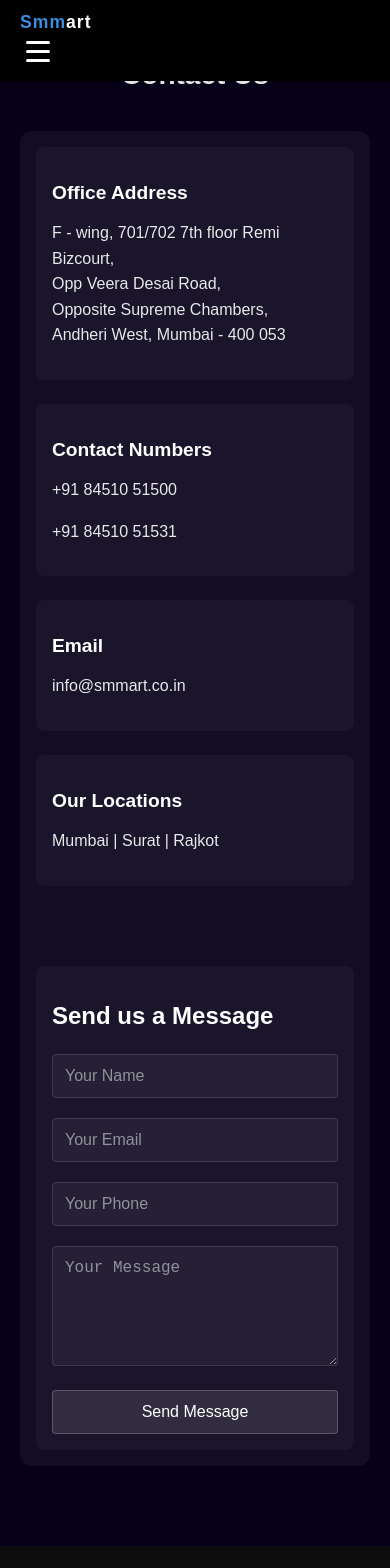
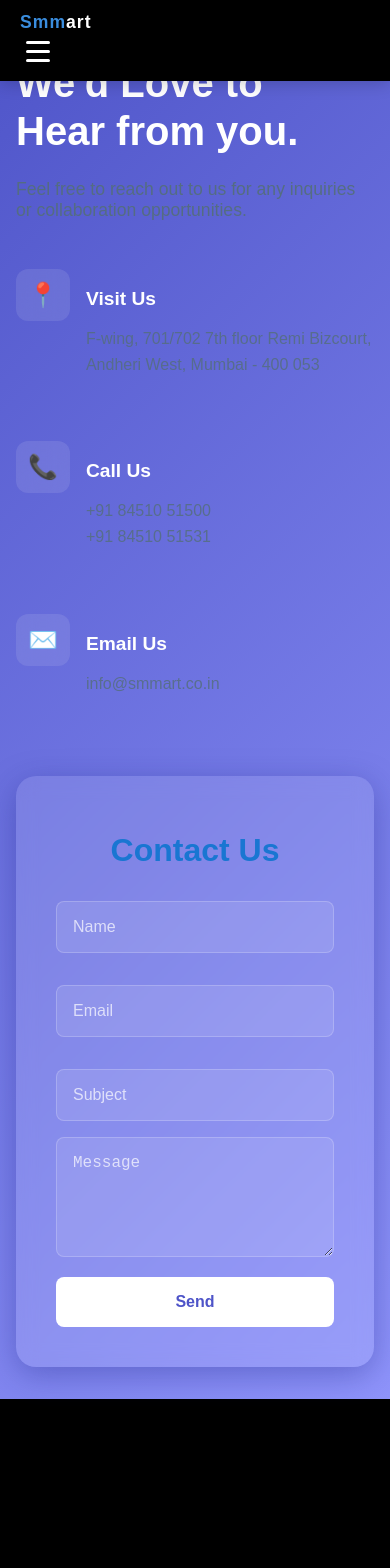
Before and after one commit to Sasukeeeeeee07/SmmartMain, a React (Create React App) app: page /contact in a window 390 px wide. Shown: the top 1568 px of the page. After the commit the page ends 1399 px from the top, so only its background shows below. Built offline with nearby package versions, Linux system fonts and the light colour scheme.

Commit message:
Added page not found page, fixed errors in careers page

```diff
--- a/src/component/Contact.css
+++ b/src/component/Contact.css
@@ -1,154 +1,156 @@
 .contact-page {
-  background: #060018;
   min-height: 100vh;
+  background: linear-gradient(135deg, #4e54c8 0%, #8f94fb 100%);
   color: #fff;
-  padding: 40px 0;
 }
 
 .contact-content {
   max-width: 1200px;
   margin: 0 auto;
-  padding: 0 20px;
-}
-
-.contact-content h1 {
-  font-size: 2.5rem;
-  margin-bottom: 40px;
-  text-align: center;
+  padding: 4rem 2rem;
 }
 
 .contact-grid {
   display: grid;
   grid-template-columns: 1fr 1fr;
-  gap: 40px;
-  background: rgba(255, 255, 255, 0.05);
-  border-radius: 12px;
-  padding: 40px;
+  gap: 4rem;
+  align-items: center;
 }
 
-.contact-info {
+.contact-info h1 {
+  font-size: 3.5rem;
+  line-height: 1.2;
+  margin-bottom: 1.5rem;
+  font-weight: 700;
+}
+
+.contact-subtitle {
+  font-size: 1.1rem;
+  margin-bottom: 3rem;
+  opacity: 0.9;
+}
+
+.contact-features {
   display: flex;
   flex-direction: column;
-  gap: 24px;
+  gap: 2rem;
 }
 
-.info-section {
-  background: rgba(255, 255, 255, 0.03);
-  padding: 20px;
-  border-radius: 8px;
+.feature-item {
+  display: flex;
+  align-items: flex-start;
+  gap: 1rem;
 }
 
-.info-section h3 {
-  color: #fff;
-  font-size: 1.2rem;
-  margin-bottom: 12px;
+.feature-icon {
+  font-size: 1.5rem;
+  background: rgba(255, 255, 255, 0.1);
+  padding: 0.75rem;
+  border-radius: 12px;
+  backdrop-filter: blur(10px);
 }
 
-.info-section p {
-  color: rgba(255, 255, 255, 0.9);
-  font-size: 1rem;
+.feature-text h3 {
+  font-size: 1.2rem;
+  margin-bottom: 0.5rem;
+}
+
+.feature-text p {
+  opacity: 0.8;
   line-height: 1.6;
 }
 
-.social-links {
-  display: flex;
-  gap: 16px;
-  margin-top: 16px;
+.contact-form-container {
+  width: 100%;
 }
 
-.social-links a {
-  color: rgba(255, 255, 255, 0.7);
-  font-size: 1.2rem;
-  transition: color 0.2s ease;
+.form-card {
+  background: rgba(255, 255, 255, 0.1);
+  backdrop-filter: blur(10px);
+  border-radius: 20px;
+  padding: 2.5rem;
+  box-shadow: 0 8px 32px 0 rgba(31, 38, 135, 0.37);
 }
 
-.social-links a:hover {
-  color: #fff;
+.form-card h2 {
+  font-size: 2rem;
+  margin-bottom: 2rem;
+  text-align: center;
 }
 
-.contact-form {
-  background: rgba(255, 255, 255, 0.03);
-  padding: 32px;
-  border-radius: 8px;
-}
-
-.contact-form h2 {
-  font-size: 1.5rem;
-  margin-bottom: 24px;
-  color: #fff;
+.form-row {
+  display: grid;
+  grid-template-columns: 1fr 1fr;
+  gap: 1rem;
+  margin-bottom: 1rem;
 }
 
 .form-group {
-  margin-bottom: 20px;
+  margin-bottom: 1rem;
 }
 
 .form-group input,
 .form-group textarea {
   width: 100%;
-  background: rgba(255, 255, 255, 0.05);
-  border: 1px solid rgba(255, 255, 255, 0.1);
-  border-radius: 4px;
-  padding: 12px;
+  padding: 1rem;
+  background: rgba(255, 255, 255, 0.1);
+  border: 1px solid rgba(255, 255, 255, 0.2);
+  border-radius: 8px;
   color: #fff;
   font-size: 1rem;
-}
-
-.form-group textarea {
-  min-height: 120px;
-  resize: vertical;
+  transition: all 0.3s ease;
 }
 
 .form-group input::placeholder,
 .form-group textarea::placeholder {
-  color: rgba(255, 255, 255, 0.5);
+  color: rgba(255, 255, 255, 0.7);
 }
 
-.contact-form button {
-  width: 100%;
-  background: rgba(255, 255, 255, 0.1);
-  color: #fff;
-  border: 1px solid rgba(255, 255, 255, 0.2);
-  border-radius: 4px;
-  padding: 12px;
-  font-size: 1rem;
-  cursor: pointer;
-  transition: all 0.2s ease;
+.form-group input:focus,
+.form-group textarea:focus {
+  outline: none;
+  border-color: rgba(255, 255, 255, 0.5);
+  background: rgba(255, 255, 255, 0.15);
 }
 
-.contact-form button:hover {
-  background: rgba(255, 255, 255, 0.2);
-  border-color: rgba(255, 255, 255, 0.3);
+.form-group textarea {
+  resize: vertical;
+  min-height: 120px;
+}
+
+.submit-button {
+  width: 100%;
+  padding: 1rem;
+  background: #fff;
+  color: #4e54c8;
+  border: none;
+  border-radius: 8px;
+  font-size: 1rem;
+  font-weight: 600;
+  cursor: pointer;
+  transition: all 0.3s ease;
+}
+
+.submit-button:hover {
+  transform: translateY(-2px);
+  box-shadow: 0 5px 15px rgba(0, 0, 0, 0.2);
 }
 
 @media (max-width: 768px) {
-  .contact-content h1 {
-    font-size: 2rem;
+  .contact-grid {
+    grid-template-columns: 1fr;
+    gap: 3rem;
   }
 
-  .contact-grid {
-    grid-template-columns: 1fr;
-    padding: 24px;
+  .contact-info h1 {
+    font-size: 2.5rem;
   }
 
-  .contact-form {
-    padding: 24px;
+  .form-row {
+    grid-template-columns: 1fr;
+  }
+
+  .contact-content {
+    padding: 2rem 1rem;
   }
 }
-
-@media (max-width: 480px) {
-  .contact-content h1 {
-    font-size: 1.75rem;
-  }
-
-  .contact-grid {
-    padding: 16px;
-  }
-
-  .contact-form {
-    padding: 16px;
-  }
-
-  .info-section {
-    padding: 16px;
-  }
-}
--- a/src/component/Contact.jsx
+++ b/src/component/Contact.jsx
@@ -7,7 +7,7 @@ const Contact = () => {
   const [formData, setFormData] = useState({
     name: '',
     email: '',
-    phone: '',
+    subject: '',
     message: ''
   });
 
@@ -29,62 +29,52 @@ const Contact = () => {
     <div className="contact-page">
       <Header />
       <div className="contact-content">
-        <h1>Contact Us</h1>
-
         <div className="contact-grid">
           <div className="contact-info">
-            <div className="info-section">
-              <h3>Office Address</h3>
-              <p>
-                F - wing, 701/702 7th floor Remi Bizcourt,<br />
-                Opp Veera Desai Road,<br />
-                Opposite Supreme Chambers,<br />
-                Andheri West, Mumbai - 400 053
+            <h1>We'd Love to<br />Hear from you.</h1>
+            <p className="contact-subtitle">
+              Feel free to reach out to us for any inquiries or collaboration opportunities.
             </p>
-            </div>
 
-            <div className="info-section">
-              <h3>Contact Numbers</h3>
-              <p>+91 84510 51500</p>
-              <p>+91 84510 51531</p>
-            </div>
-
-            <div className="info-section">
-              <h3>Email</h3>
-              <p>info@smmart.co.in</p>
-            </div>
-
-            <div className="info-section">
-              <h3>Our Locations</h3>
-              <p>Mumbai | Surat | Rajkot</p>
-            </div>
-
-            <div className="social-links">
-              <a href="https://facebook.com" target="_blank" rel="noopener noreferrer">
-                <i className="fab fa-facebook-f"></i>
-              </a>
-              <a href="https://twitter.com" target="_blank" rel="noopener noreferrer">
-                <i className="fab fa-twitter"></i>
-              </a>
-              <a href="https://instagram.com" target="_blank" rel="noopener noreferrer">
-                <i className="fab fa-instagram"></i>
-              </a>
-              <a href="https://linkedin.com" target="_blank" rel="noopener noreferrer">
-                <i className="fab fa-linkedin-in"></i>
-              </a>
+            <div className="contact-features">
+              <div className="feature-item">
+                <div className="feature-icon">📍</div>
+                <div className="feature-text">
+                  <h3>Visit Us</h3>
+                  <p>F-wing, 701/702 7th floor Remi Bizcourt, Andheri West, Mumbai - 400 053</p>
                 </div>
               </div>
 
-          <div className="contact-form">
-            <h2>Send us a Message</h2>
+              <div className="feature-item">
+                <div className="feature-icon">📞</div>
+                <div className="feature-text">
+                  <h3>Call Us</h3>
+                  <p>+91 84510 51500<br />+91 84510 51531</p>
+                </div>
+              </div>
+
+              <div className="feature-item">
+                <div className="feature-icon">✉️</div>
+                <div className="feature-text">
+                  <h3>Email Us</h3>
+                  <p>info@smmart.co.in</p>
+                </div>
+              </div>
+            </div>
+          </div>
+
+          <div className="contact-form-container">
+            <div className="form-card">
+              <h2>Contact Us</h2>
               <form onSubmit={handleSubmit}>
+                <div className="form-row">
                   <div className="form-group">
                     <input
                       type="text"
                       name="name"
                       value={formData.name}
                       onChange={handleChange}
-                  placeholder="Your Name"
+                      placeholder="Name"
                       required
                     />
                   </div>
@@ -94,17 +84,18 @@ const Contact = () => {
                       name="email"
                       value={formData.email}
                       onChange={handleChange}
-                  placeholder="Your Email"
+                      placeholder="Email"
                       required
                     />
                   </div>
+                </div>
                 <div className="form-group">
                   <input
-                  type="tel"
-                  name="phone"
-                  value={formData.phone}
+                    type="text"
+                    name="subject"
+                    value={formData.subject}
                     onChange={handleChange}
-                  placeholder="Your Phone"
+                    placeholder="Subject"
                     required
                   />
                 </div>
@@ -113,16 +104,18 @@ const Contact = () => {
                     name="message"
                     value={formData.message}
                     onChange={handleChange}
-                  placeholder="Your Message"
+                    placeholder="Message"
                     required
+                    rows="4"
                   ></textarea>
                 </div>
-              <button type="submit">Send Message</button>
+                <button type="submit" className="submit-button">Send</button>
               </form>
             </div>
           </div>
         </div>
-      <Footer />
+      </div>
+      {/* <Footer /> */}
     </div>
   );
 };
--- a/src/component/Header.jsx
+++ b/src/component/Header.jsx
@@ -40,8 +40,9 @@ const Header = () => {
               About
             </button>
             <div className={`dropdown-menu ${activeDropdown === 'about' ? 'show' : ''}`}>
-              <Link to="/about">About Us</Link>
-              <Link to="/about/people">Our People</Link>
+              <Link to="/about/people">About Smmart</Link>
+              <Link to="/about">Our People</Link>
+
             </div>
           </div>
           <Link to="/blog" className={location.pathname === '/blog' ? 'active' : ''}>
--- /dev/null
+++ b/src/component/NotFound.css
@@ -0,0 +1,204 @@
+.not-found-page {
+  min-height: 100vh;
+  display: flex;
+  align-items: center;
+  justify-content: center;
+  background: linear-gradient(135deg, #E3F2FD 0%, #BBDEFB 100%);
+  padding: 2rem;
+}
+
+.not-found-content {
+  max-width: 1200px;
+  width: 100%;
+  text-align: center;
+  position: relative;
+  padding: 2rem;
+}
+
+.not-found-text {
+  margin-bottom: 2rem;
+}
+
+.error-404 {
+  font-size: 12rem;
+  font-weight: 700;
+  line-height: 1;
+  margin: 0;
+  background: linear-gradient(135deg, #2196F3 0%, #1976D2 100%);
+  -webkit-background-clip: text;
+  -webkit-text-fill-color: transparent;
+  position: relative;
+  display: inline-flex;
+}
+
+.error-404 span {
+  position: relative;
+  display: inline-block;
+}
+
+h2 {
+  font-size: 2.5rem;
+  color: #1976D2;
+  margin: 1rem 0;
+}
+
+p {
+  font-size: 1.2rem;
+  color: #546E7A;
+  margin-bottom: 2rem;
+}
+
+.go-home-btn {
+  background: linear-gradient(135deg, #2196F3 0%, #1976D2 100%);
+  color: white;
+  border: none;
+  padding: 1rem 2.5rem;
+  font-size: 1rem;
+  font-weight: 600;
+  border-radius: 50px;
+  cursor: pointer;
+  transition: transform 0.3s ease, box-shadow 0.3s ease;
+  text-transform: uppercase;
+  letter-spacing: 1px;
+}
+
+.go-home-btn:hover {
+  transform: translateY(-2px);
+  box-shadow: 0 5px 15px rgba(33, 150, 243, 0.3);
+}
+
+.illustration-container {
+  position: relative;
+  height: 300px;
+  margin-top: 3rem;
+}
+
+.character {
+  position: absolute;
+  width: 120px;
+  height: 120px;
+}
+
+.left-character {
+  left: 25%;
+  transform: translateX(-50%);
+}
+
+.right-character {
+  right: 25%;
+  transform: translateX(50%);
+}
+
+.character-body {
+  width: 100%;
+  height: 100%;
+  background-color: #90CAF9;
+  border-radius: 50%;
+  position: relative;
+}
+
+.decorative-elements {
+  position: absolute;
+  width: 100%;
+  height: 100%;
+  top: 0;
+  left: 0;
+}
+
+.leaf {
+  position: absolute;
+  background-color: #81D4FA;
+  border-radius: 50%;
+  opacity: 0.6;
+}
+
+.leaf-1 {
+  width: 60px;
+  height: 60px;
+  top: 20%;
+  left: 15%;
+  animation: float 6s ease-in-out infinite;
+}
+
+.leaf-2 {
+  width: 40px;
+  height: 40px;
+  top: 50%;
+  right: 20%;
+  animation: float 8s ease-in-out infinite;
+}
+
+.leaf-3 {
+  width: 50px;
+  height: 50px;
+  bottom: 20%;
+  left: 30%;
+  animation: float 7s ease-in-out infinite;
+}
+
+.leaf-4 {
+  width: 45px;
+  height: 45px;
+  bottom: 30%;
+  right: 25%;
+  animation: float 5s ease-in-out infinite;
+}
+
+@keyframes float {
+  0%, 100% {
+    transform: translateY(0);
+  }
+  50% {
+    transform: translateY(-20px);
+  }
+}
+
+@media (max-width: 768px) {
+  .error-404 {
+    font-size: 8rem;
+  }
+
+  h2 {
+    font-size: 2rem;
+  }
+
+  .illustration-container {
+    height: 200px;
+  }
+
+  .character {
+    width: 80px;
+    height: 80px;
+  }
+
+  .leaf {
+    transform: scale(0.7);
+  }
+}
+
+@media (max-width: 480px) {
+  .error-404 {
+    font-size: 6rem;
+  }
+
+  h2 {
+    font-size: 1.5rem;
+  }
+
+  p {
+    font-size: 1rem;
+  }
+
+  .illustration-container {
+    height: 150px;
+  }
+
+  .character {
+    width: 60px;
+    height: 60px;
+  }
+
+  .leaf {
+    transform: scale(0.5);
+  }
+}
```
Also changed, not shown: src/App.js (+5 -2 lines), src/component/NotFound.jsx (added, +42 -0 lines). Lines whose indentation alone changed are shown as unchanged.
